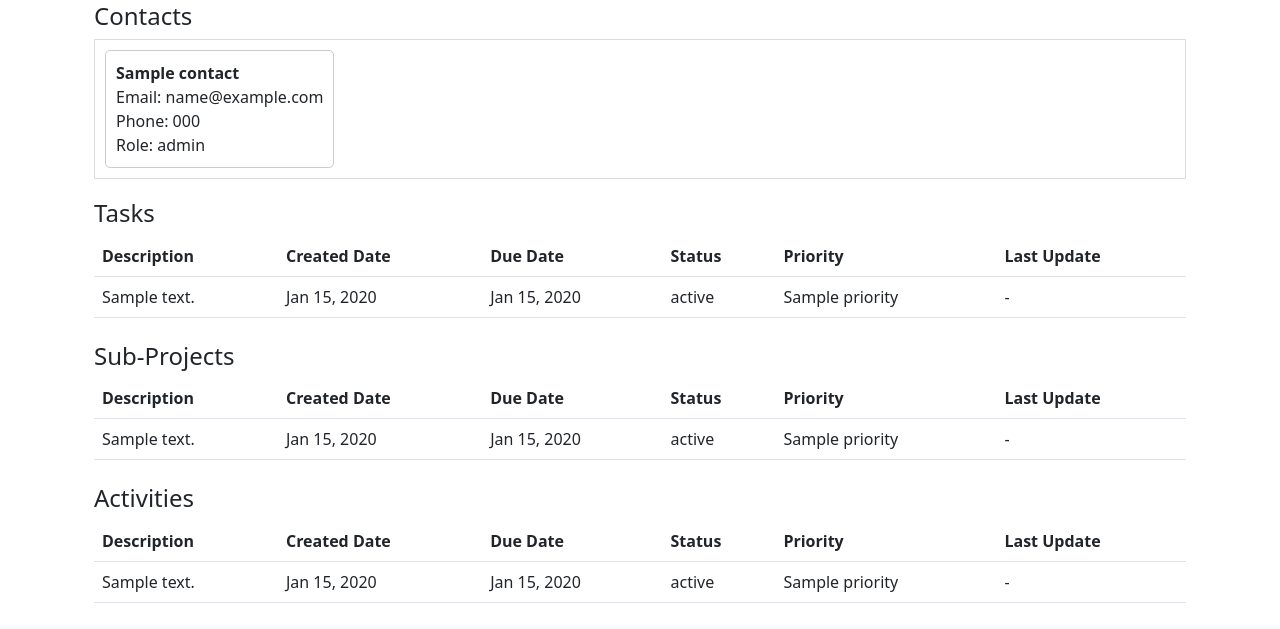
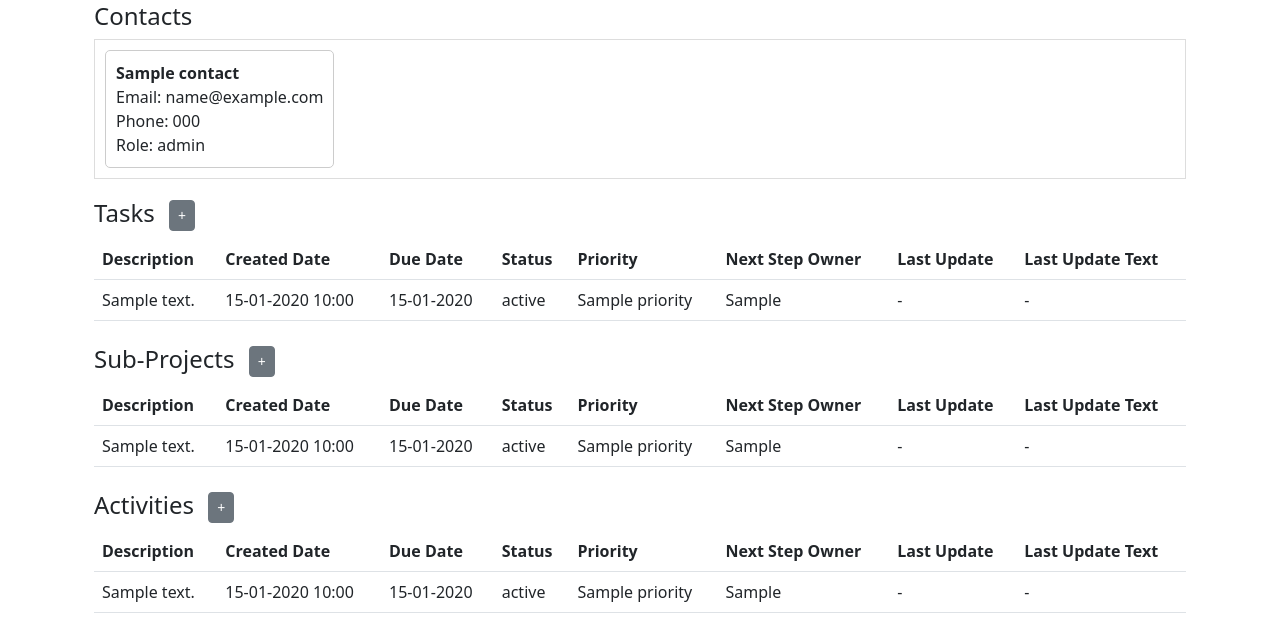
Before and after one commit to djalillounis/projectmanager, a Django app: template core/templates/project_detail.html in a window 1280 px wide. Shown: the part 174-803 px from the top of the page. Before the commit the page ends 777 px from the top, so only its background shows below. Run offline with Django 4.2, Linux system fonts and the light colour scheme; the template is opened without the code that fills it: most values are stand-ins (such as "Sample title", 1, 10 or a date in 2020); data that the repository does not hold is empty.

Commit message:
project details update

```diff
--- a/core/templates/project_detail.html
+++ b/core/templates/project_detail.html
@@ -1,4 +1,5 @@
 {% extends "base.html" %}
+{% load formatting %}
 {% block title %}Project Details{% endblock %}
 
 {% block content %}
@@ -33,9 +34,13 @@
     </div>
   </div>
 
-  <!-- Items Tables -->
-  <!-- Table for Tasks -->
-  <h4>Tasks</h4>
+  <!-- Items Overview -->
+
+  <!-- Tasks Table -->
+  <h4>
+    Tasks
+    <a href="{% url 'item_create' project.id %}?item_type=task" class="btn btn-sm btn-secondary ms-2">+</a>
+  </h4>
   {% if tasks %}
   <table class="table table-hover">
     <thead>
@@ -45,21 +50,33 @@
         <th>Due Date</th>
         <th>Status</th>
         <th>Priority</th>
+        <th>Next Step Owner</th>
         <th>Last Update</th>
+        <th>Last Update Text</th>
       </tr>
     </thead>
     <tbody>
       {% for item in tasks %}
-      <tr onclick="location.href='{% url 'item_edit' item.id %}';" style="cursor: pointer;">
+      <tr onclick="location.href='{% url 'item_edit' item.id %}'" style="cursor: pointer;">
         <td>{{ item.short_description }}</td>
-        <td>{{ item.date_created|date:"M d, Y" }}</td>
-        <td>{{ item.due_date|date:"M d, Y" }}</td>
+        <td>{{ item.date_created|date:"d-m-Y H:i" }}</td>
+        <td>{{ item.due_date|date:"d-m-Y" }}</td>
         <td>{{ item.status }}</td>
         <td>{{ item.priority }}</td>
+        <td>{{ item.next_step_owner }}</td>
         <td>
           {% if item.updates and item.updates|length > 0 %}
             {% with last_update=item.updates|last %}
-              {{ last_update.timestamp }}
+              {{ last_update.timestamp|format_iso }}
+            {% endwith %}
+          {% else %}
+            -
+          {% endif %}
+        </td>
+        <td>
+          {% if item.updates and item.updates|length > 0 %}
+            {% with last_update=item.updates|last %}
+              {{ last_update.comment }}
             {% endwith %}
           {% else %}
             -
@@ -73,8 +90,11 @@
     <p>No tasks available.</p>
   {% endif %}
 
-  <!-- Table for Sub-Projects -->
-  <h4 class="mt-4">Sub-Projects</h4>
+  <!-- Sub-Projects Table -->
+  <h4 class="mt-4">
+    Sub-Projects
+    <a href="{% url 'item_create' project.id %}?item_type=sub_project" class="btn btn-sm btn-secondary ms-2">+</a>
+  </h4>
   {% if sub_projects %}
   <table class="table table-hover">
     <thead>
@@ -84,21 +104,33 @@
         <th>Due Date</th>
         <th>Status</th>
         <th>Priority</th>
+        <th>Next Step Owner</th>
         <th>Last Update</th>
+        <th>Last Update Text</th>
       </tr>
     </thead>
     <tbody>
       {% for item in sub_projects %}
-      <tr onclick="location.href='{% url 'item_edit' item.id %}';" style="cursor: pointer;">
+      <tr onclick="location.href='{% url 'item_edit' item.id %}'" style="cursor: pointer;">
         <td>{{ item.short_description }}</td>
-        <td>{{ item.date_created|date:"M d, Y" }}</td>
-        <td>{{ item.due_date|date:"M d, Y" }}</td>
+        <td>{{ item.date_created|date:"d-m-Y H:i" }}</td>
+        <td>{{ item.due_date|date:"d-m-Y" }}</td>
         <td>{{ item.status }}</td>
         <td>{{ item.priority }}</td>
+        <td>{{ item.next_step_owner }}</td>
         <td>
           {% if item.updates and item.updates|length > 0 %}
             {% with last_update=item.updates|last %}
-              {{ last_update.timestamp }}
+              {{ last_update.timestamp|format_iso }}
+            {% endwith %}
+          {% else %}
+            -
+          {% endif %}
+        </td>
+        <td>
+          {% if item.updates and item.updates|length > 0 %}
+            {% with last_update=item.updates|last %}
+              {{ last_update.comment }}
             {% endwith %}
           {% else %}
             -
@@ -112,8 +144,11 @@
     <p>No sub-projects available.</p>
   {% endif %}
 
-  <!-- Table for Activities -->
-  <h4 class="mt-4">Activities</h4>
+  <!-- Activities Table -->
+  <h4 class="mt-4">
+    Activities
+    <a href="{% url 'item_create' project.id %}?item_type=activity" class="btn btn-sm btn-secondary ms-2">+</a>
+  </h4>
   {% if activities %}
   <table class="table table-hover">
     <thead>
@@ -123,21 +158,33 @@
         <th>Due Date</th>
         <th>Status</th>
         <th>Priority</th>
+        <th>Next Step Owner</th>
         <th>Last Update</th>
+        <th>Last Update Text</th>
       </tr>
     </thead>
     <tbody>
       {% for item in activities %}
-      <tr onclick="location.href='{% url 'item_edit' item.id %}';" style="cursor: pointer;">
+      <tr onclick="location.href='{% url 'item_edit' item.id %}'" style="cursor: pointer;">
         <td>{{ item.short_description }}</td>
-        <td>{{ item.date_created|date:"M d, Y" }}</td>
-        <td>{{ item.due_date|date:"M d, Y" }}</td>
+        <td>{{ item.date_created|date:"d-m-Y H:i" }}</td>
+        <td>{{ item.due_date|date:"d-m-Y" }}</td>
         <td>{{ item.status }}</td>
         <td>{{ item.priority }}</td>
+        <td>{{ item.next_step_owner }}</td>
         <td>
           {% if item.updates and item.updates|length > 0 %}
             {% with last_update=item.updates|last %}
-              {{ last_update.timestamp }}
+              {{ last_update.timestamp|format_iso }}
+            {% endwith %}
+          {% else %}
+            -
+          {% endif %}
+        </td>
+        <td>
+          {% if item.updates and item.updates|length > 0 %}
+            {% with last_update=item.updates|last %}
+              {{ last_update.comment }}
             {% endwith %}
           {% else %}
             -
```
